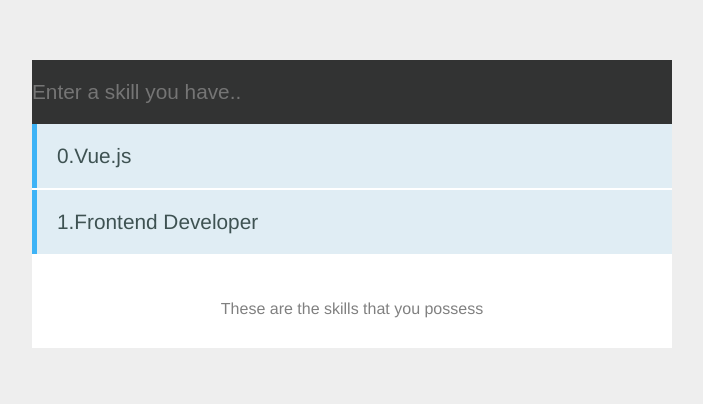
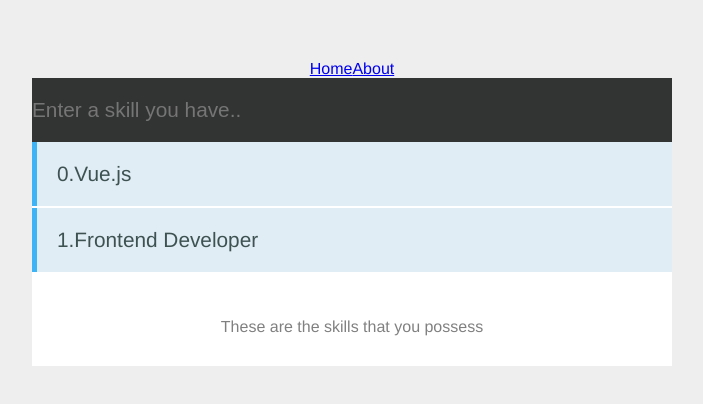
Before and after one commit to AoftionStyle/AofitonVueProject, a Vue app in the folder vue-skills/: page / in a window 1280 px wide. Shown: the top 404 px of the page, without its empty margins (288-991 px from the left). Built offline with nearby package versions, Linux system fonts and the light colour scheme.

Commit message:
add router to code

```diff
--- a/vue-skills/src/App.vue
+++ b/vue-skills/src/App.vue
@@ -1,6 +1,11 @@
 <template>
   <div id="app">
-    <Skills/>
+    <nav>
+      <router-link to="/">Home</router-link>
+      <router-link to="/about">About</router-link>
+    </nav>
+
+    <router-view></router-view>
   </div>
 </template>
 
--- a/vue-skills/src/main.js
+++ b/vue-skills/src/main.js
@@ -1,10 +1,12 @@
 import Vue from 'vue'
 import App from './App.vue'
 import VeeValidate from 'vee-validate'
+import router from "./router"
 
 Vue.use(VeeValidate)
 Vue.config.productionTip = false
 
 new Vue({
+  router,
   render: h => h(App),
 }).$mount('#app')
```
